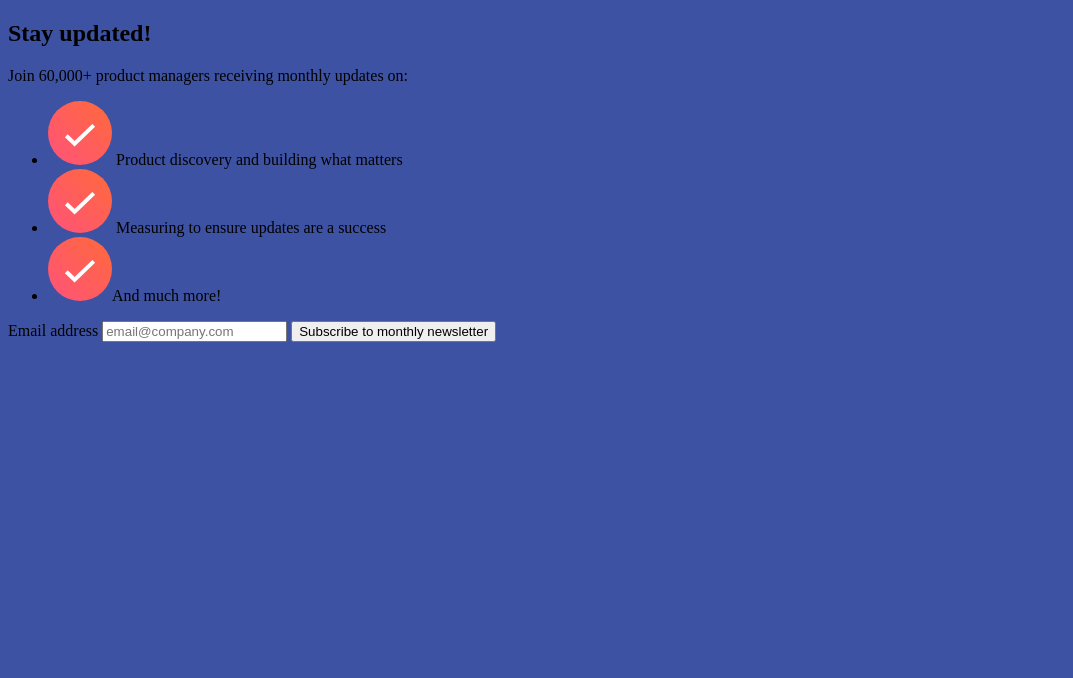
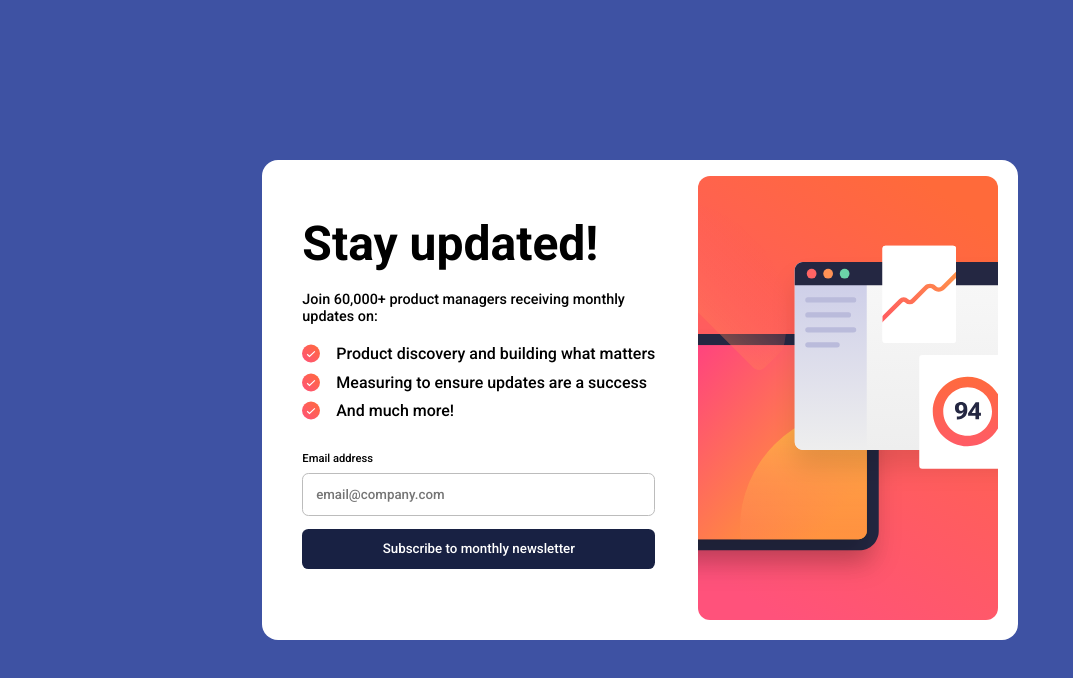
Before and after one commit to DANIIELLUIIZ/Newsletter-sign-up-form-with-success-message, a plain HTML site: page index.html in a window 1280 px wide. Shown: the whole page, without its empty margins (0-1073 px from the left). Drawn offline with Linux system fonts and the light colour scheme.

Commit message:
desktop layout

```diff
--- a/assets/css/style.css
+++ b/assets/css/style.css
@@ -1,6 +1,97 @@
 :root {
   --background: hsl(228, 45%, 44%);
+  --background-app: #ffffff;
+  --letter-color: black;
+  --button-color: rgb(24, 33, 67);
+}
+* {
+  margin: 0;
+  padding: 0;
+  box-sizing: border-box;
+  font-family: roboto;
 }
 body {
+  display: flex;
+  width: 100%;
+  height: 100vh;
+  align-items: center;
+  justify-content: center;
   background-color: var(--background);
 }
+main {
+  display: flex;
+  border-radius: 1rem;
+  background-color: var(--background-app);
+}
+section:first-child {
+  display: flex;
+  flex-direction: column;
+  align-items: center;
+  justify-content: center;
+  padding: 1rem 1.5rem 2rem 2.5rem;
+  gap: 2rem;
+}
+.information {
+  display: flex;
+  width: 100%;
+  flex-direction: column;
+  gap: 1.2rem;
+}
+section h1 {
+  font-size: 3rem;
+}
+
+section p {
+  font-size: 0.9rem;
+  font-weight: 400;
+}
+
+section ul {
+  display: flex;
+  flex-direction: column;
+  list-style: none;
+  gap: 0.6rem;
+}
+section ul li {
+  display: flex;
+  text-align: center;
+  font-size: 1rem;
+  gap: 1rem;
+}
+section ul li img {
+  width: 18px;
+}
+section form {
+  display: flex;
+  width: 100%;
+  flex-direction: column;
+}
+
+section form label {
+  font-size: 0.7rem;
+  margin-bottom: 0.5rem;
+}
+
+section form input {
+  padding: 0.8rem;
+  margin-bottom: 0.8rem;
+  border-radius: 0.4rem;
+  border: 1px solid rgb(188, 188, 188);
+  outline: none;
+}
+
+section form button {
+  cursor: pointer;
+  padding: 0.8rem;
+  border: none;
+  outline: none;
+  border-radius: 0.4rem;
+  color: #ffffff;
+  background-color: var(--button-color);
+}
+section:nth-child(2) {
+  padding: 1rem 1.2rem;
+}
+section:nth-child(2) img {
+  width: 300px;
+}
--- a/index.html
+++ b/index.html
@@ -3,7 +3,6 @@
   <head>
     <meta charset="UTF-8" />
     <meta name="viewport" content="width=device-width, initial-scale=1.0" />
-    <!-- displays site properly based on user's device -->
     <link rel="stylesheet" href="./assets/css/style.css" />
     <link
       rel="icon"
@@ -11,7 +10,13 @@
       sizes="32x32"
       href="./assets/images/favicon-32x32.png"
     />
-
+    <!-- Google Fonts -->
+    <link rel="preconnect" href="https://fonts.googleapis.com" />
+    <link rel="preconnect" href="https://fonts.gstatic.com" crossorigin />
+    <link
+      href="https://fonts.googleapis.com/css2?family=Roboto:wght@100;300;500;700&display=swap"
+      rel="stylesheet"
+    />
     <title>
       Frontend Mentor | Newsletter sign-up form with success message
     </title>
@@ -19,8 +24,11 @@
   <body>
     <main>
       <section>
+        <div class="information">
           <h1>Stay updated!</h1>
-        <p>Join 60,000+ product managers receiving monthly updates on:</p>
+          <p>
+            Join 60,000+ product managers receiving monthly<br />updates on:
+          </p>
 
           <ul>
             <li>
@@ -31,8 +39,11 @@
               <img src="./assets/images/icon-success.svg" /> Measuring to ensure
               updates are a success
             </li>
-          <li><img src="./assets/images/icon-success.svg" />And much more!</li>
+            <li>
+              <img src="./assets/images/icon-success.svg" />And much more!
+            </li>
           </ul>
+        </div>
 
         <form>
           <label for="email">Email address</label>
@@ -44,6 +55,9 @@
           />
           <button type="submit">Subscribe to monthly newsletter</button>
         </form>
+      </section>
+      <section>
+        <img src="./assets/images/illustration-sign-up-desktop.svg" alt="" />
       </section>
 
       <!--
```
Lines whose indentation alone changed are shown as unchanged.
